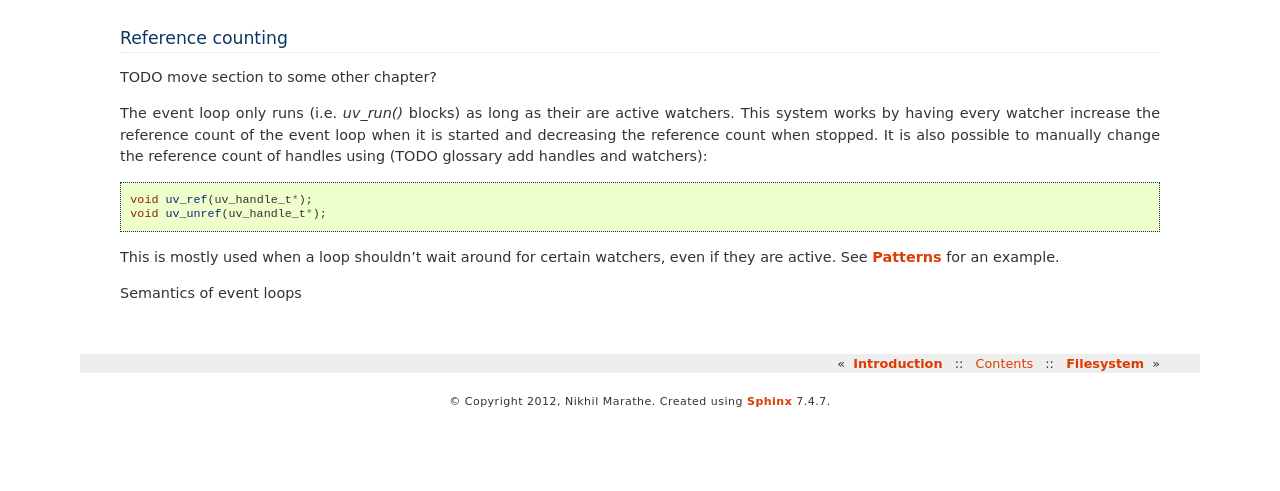
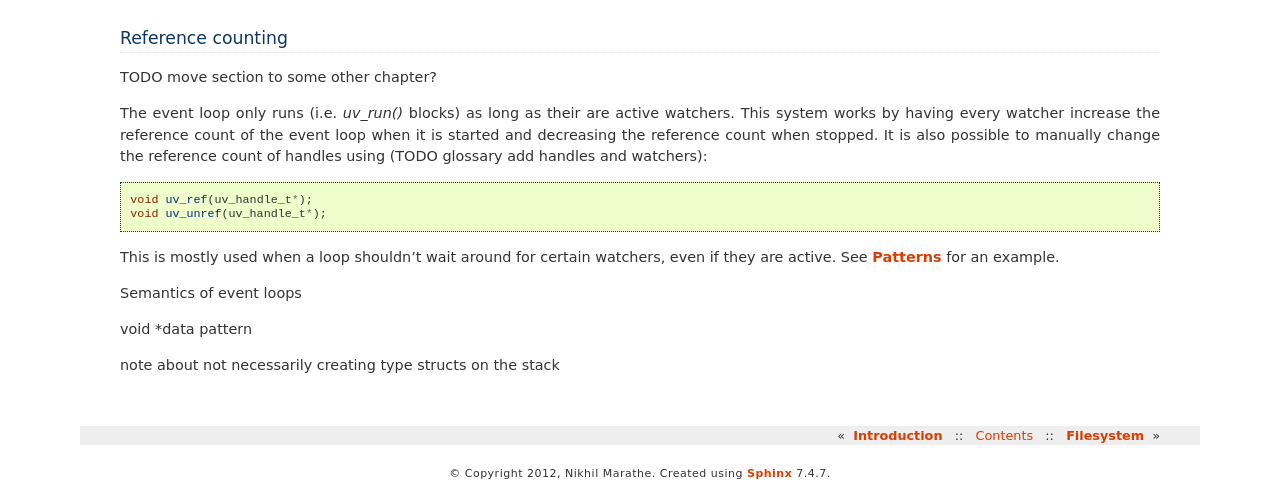
Before and after one commit to nikhilm/uvbook, a Sphinx documentation site: the page built from source/basics.rst, in a window 1280 px wide and 900 px high, scrolled down 1946 px, cut to the strip 409-900 px from the top of the window. Built offline with Sphinx 7.4.7, drawn with Linux system fonts in a browser that asks for light colours; formulas are drawn with MathJax 3; before the commit the page ends 2774 px from its top, so only the background shows below that.

Commit message:
notes to basics

```diff
--- a/source/basics.rst
+++ b/source/basics.rst
@@ -150,3 +150,7 @@ This is mostly used when a loop shouldn't wait around for certain watchers,
 even if they are active. See :doc:`patterns` for an example.
 
 Semantics of event loops
+
+void \*data pattern
+
+note about not necessarily creating type structs on the stack
```
